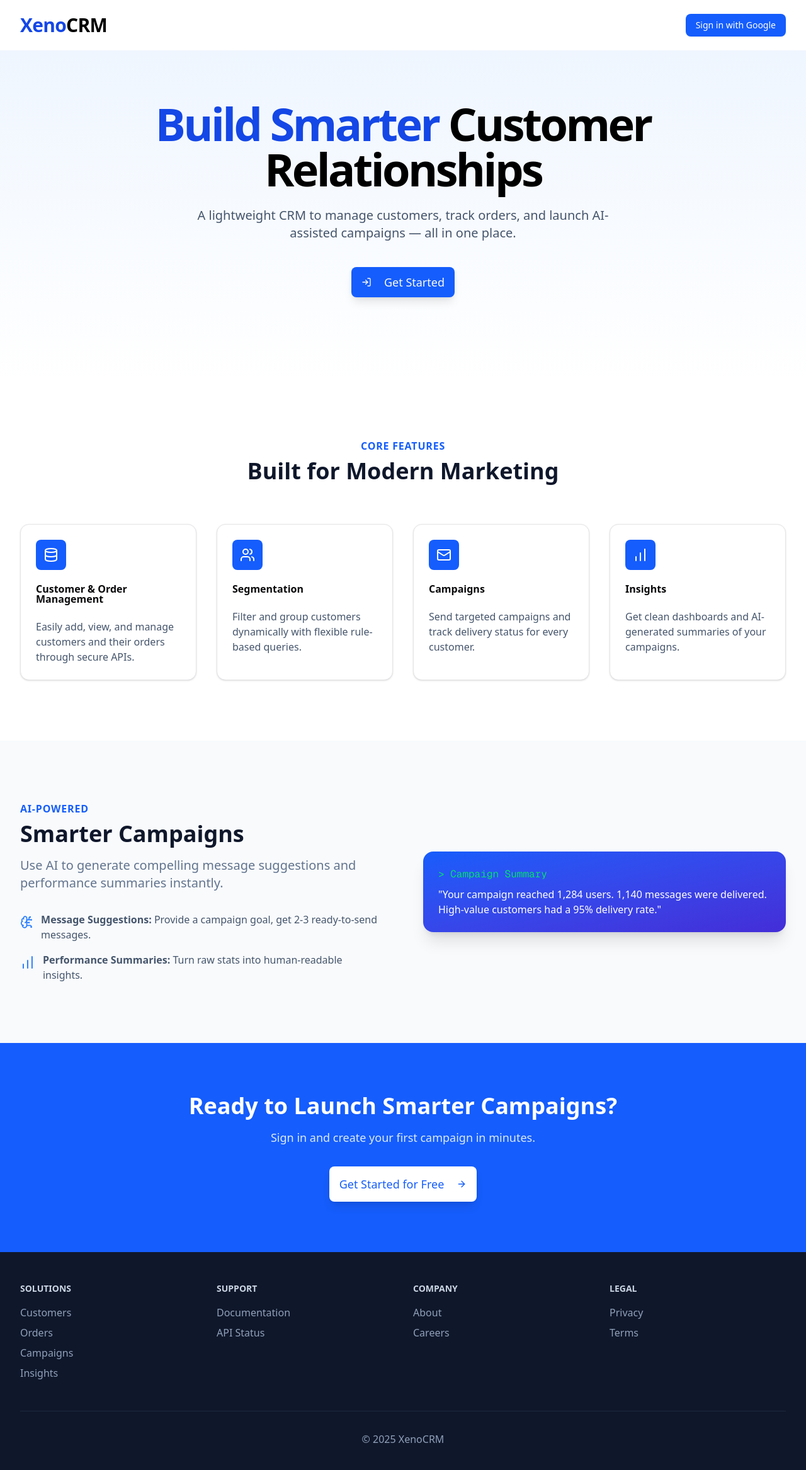
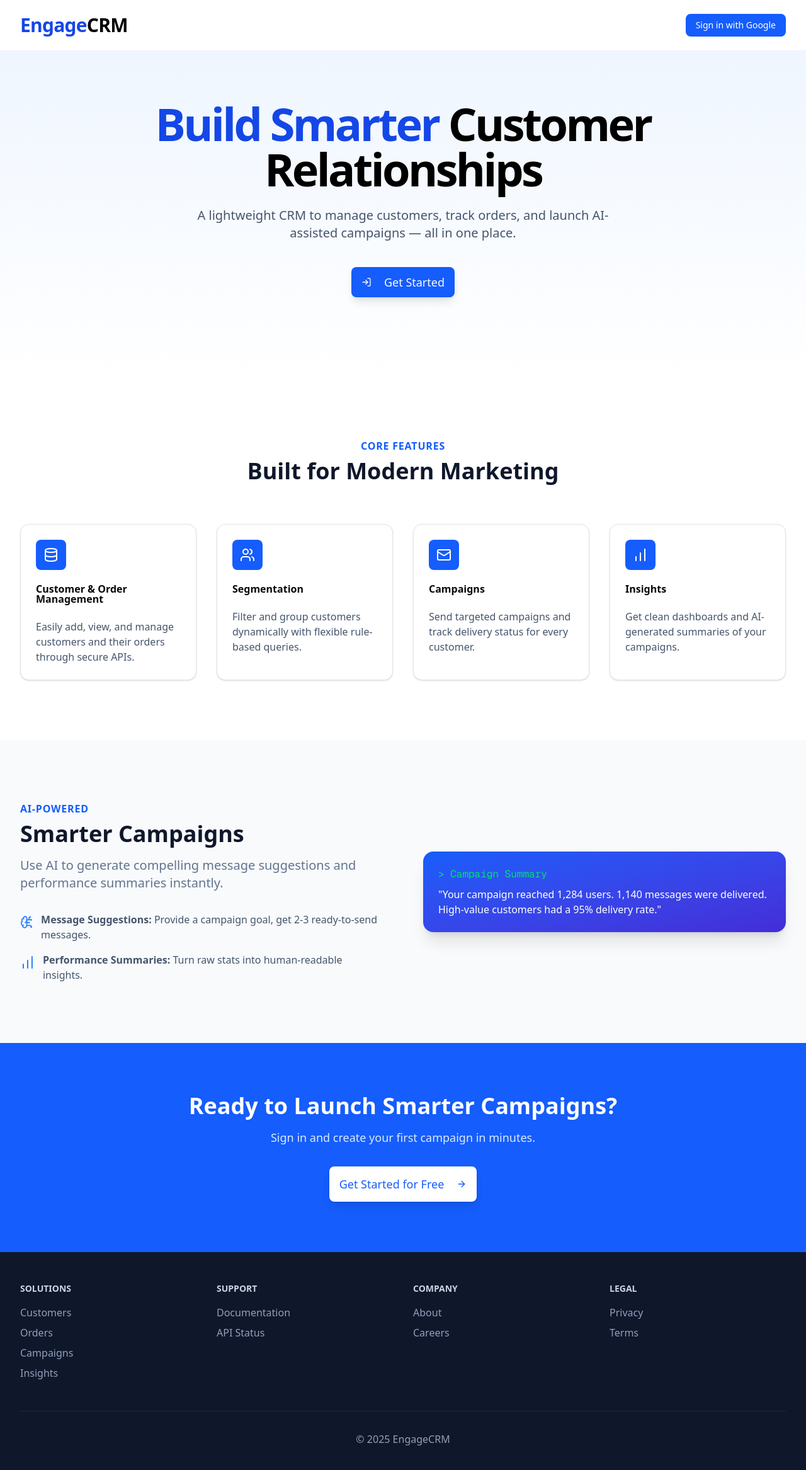
Before and after one commit to atleast-i-tried/crm-app, a Next.js app: page / in a window 1280 px wide. Shown: the top 2334 px of the page at 63% size. Built offline with nearby package versions, Linux system fonts and the light colour scheme.

Commit message:
final commit

```diff
--- a/app/page.js
+++ b/app/page.js
@@ -53,7 +53,7 @@ const Header = () => {
       <div className="max-w-7xl mx-auto px-4 sm:px-6 lg:px-8">
         <div className="flex items-center justify-between h-20">
           <h1 className="text-3xl font-bold tracking-tight">
-            <span className="text-blue-700">Xeno</span>
+            <span className="text-blue-700">Engage</span>
             <span className="text-black">CRM</span>
           </h1>
           <Button
@@ -294,7 +294,7 @@ const Footer = () => (
         </div>
       </div>
       <div className="mt-12 border-t border-slate-800 pt-8 text-center">
-        <p>&copy; 2025 XenoCRM</p>
+        <p>&copy; 2025 EngageCRM</p>
       </div>
     </div>
   </footer>
--- a/components/ui/sidebar.jsx
+++ b/components/ui/sidebar.jsx
@@ -87,7 +87,7 @@ export default function Sidebar({ children }) {
             <div className="flex items-center justify-between gap-3">
               <Link href="/">
                 <h3 className="text-xl font-extrabold text-slate-900 tracking-tight">
-                  XenoCRM
+                  EngageCRM
                 </h3>
               </Link>
               <button
```
